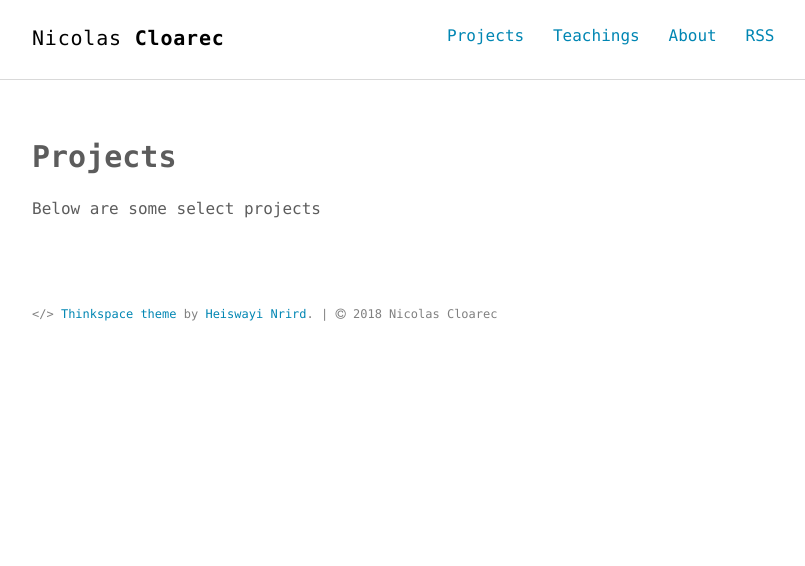
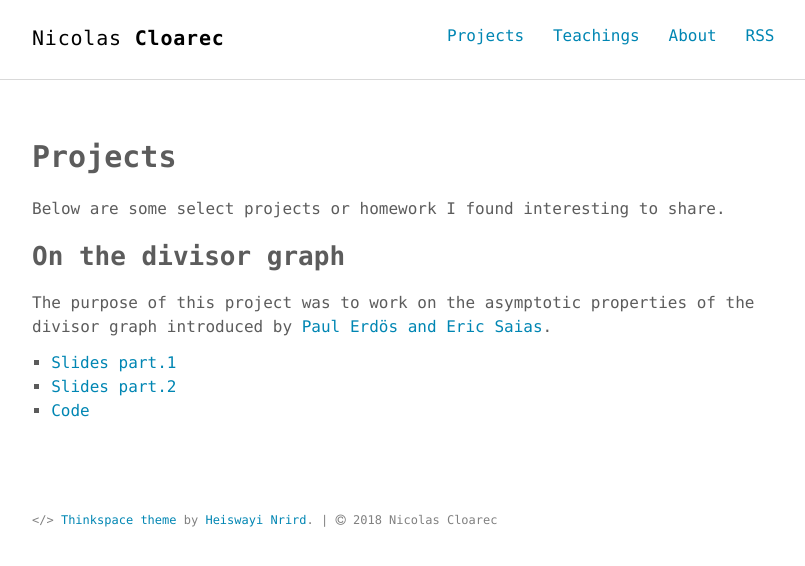
Before and after one commit to ncloarec/ncloarec.github.io, a Jekyll site: the page built from projects.md, in a window 1280 px wide. Shown: the top 566 px of the page, without its empty margins (232-1037 px from the left). Built offline with Jekyll 4.4.1, drawn with Linux system fonts in a browser that asks for light colours.

Commit message:
add tipe

```diff
--- a/projects.md
+++ b/projects.md
@@ -4,4 +4,13 @@ title: Projects
 permalink: /projects/
 ---
 
-Below are some select projects
+Below are some select projects or homework I found interesting to share.
+
+## On the divisor graph
+
+The purpose of this project was to work on the asymptotic properties of the
+divisor graph introduced by [Paul Erdös and Eric Saias](http://matwbn.icm.edu.pl/ksiazki/aa/aa73/aa7324.pdf).
+
+* [Slides part.1](https://github.com/ncloarec/TIPE/blob/master/info.pdf)
+* [Slides part.2](https://github.com/ncloarec/TIPE/blob/master/tipe.pdf)
+* [Code](https://github.com/ncloarec/TIPE)
```
